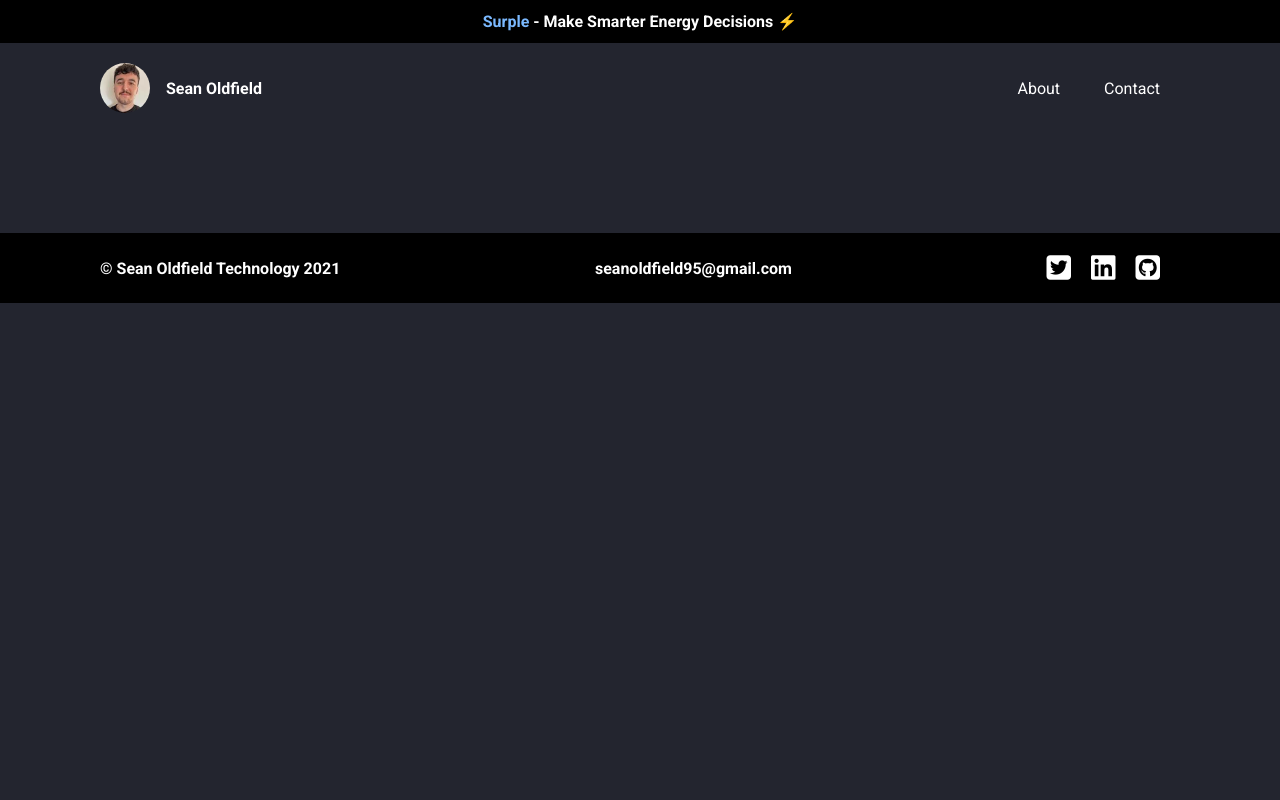
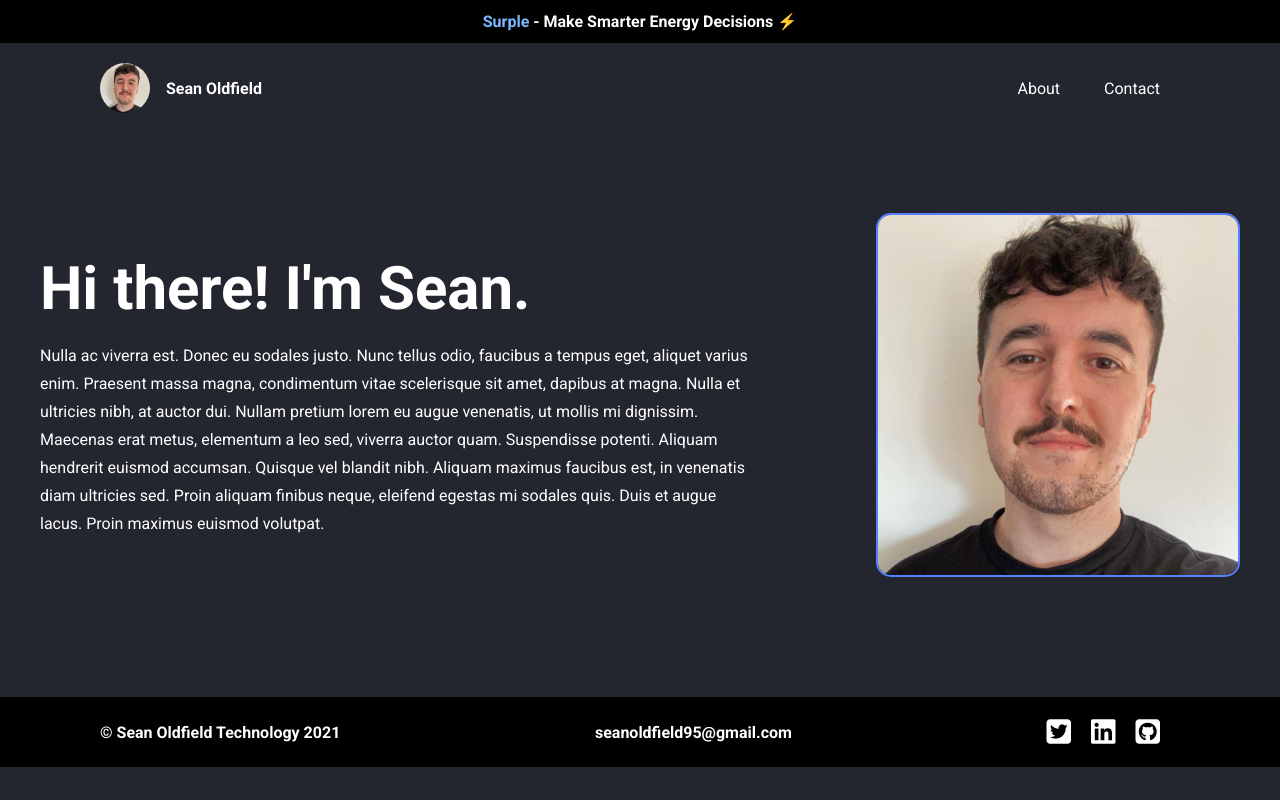
Before and after one commit to Sean-Oldfield/portfolio-site, a plain HTML site: page about.html in a window 1280 px wide. Drawn offline with Linux system fonts and the light colour scheme.

Commit message:
started work on about page

```diff
--- a/about.html
+++ b/about.html
@@ -30,6 +30,32 @@
     <main>
 
 
+        <section id="about-me">
+            <div id="about-me-description">
+                <h1 id="about-me-title">Hi there! I'm Sean.</h1>
+                <p id="about-me-text">Nulla ac viverra est. Donec eu sodales justo. Nunc tellus odio, faucibus a tempus eget, aliquet varius enim. Praesent massa magna, condimentum vitae scelerisque sit amet, dapibus at magna. Nulla et ultricies nibh, at auctor dui. Nullam pretium lorem eu augue venenatis, ut mollis mi dignissim. Maecenas erat metus, elementum a leo sed, viverra auctor quam. Suspendisse potenti. Aliquam hendrerit euismod accumsan. Quisque vel blandit nibh. Aliquam maximus faucibus est, in venenatis diam ultricies sed. Proin aliquam finibus neque, eleifend egestas mi sodales quis. Duis et augue lacus. Proin maximus euismod volutpat.</p>
+            </div>
+
+            <img id="about-me-img" src="resources/images/headshot.jpeg" alt="sean oldfield picture">
+
+        </section>
+
+
+        <section id="skills">
+
+
+        </section>
+
+        <section id="technologies">
+
+
+        </section>
+
+
+        <section id="get-in-touch">
+
+
+        </section>
 
     </main>
 
--- a/resources/css/style.css
+++ b/resources/css/style.css
@@ -232,3 +232,32 @@ footer h4 {
     font-size: 28px;
     margin-right: 20px;
 }
+
+/* ABOUT ME STYLES */
+
+#about-me {
+    margin-top: 100px;
+    display: grid;
+    grid-template: 1 / 2;
+    gap: 120px;
+    align-items: center;
+}
+
+#about-me-description {
+    grid-area: 1 / 1 / span 1 / span 1;
+}
+
+#about-me-text {
+    line-height: 28px;
+}
+
+#about-me-title {
+    margin-bottom: 18px;
+}
+
+#about-me-img {
+    border: 2px solid #5580FF;
+    border-radius: 15px;
+    height: 360px;
+    grid-area: 1 / 2 / span 1 / span 1;
+}
```
